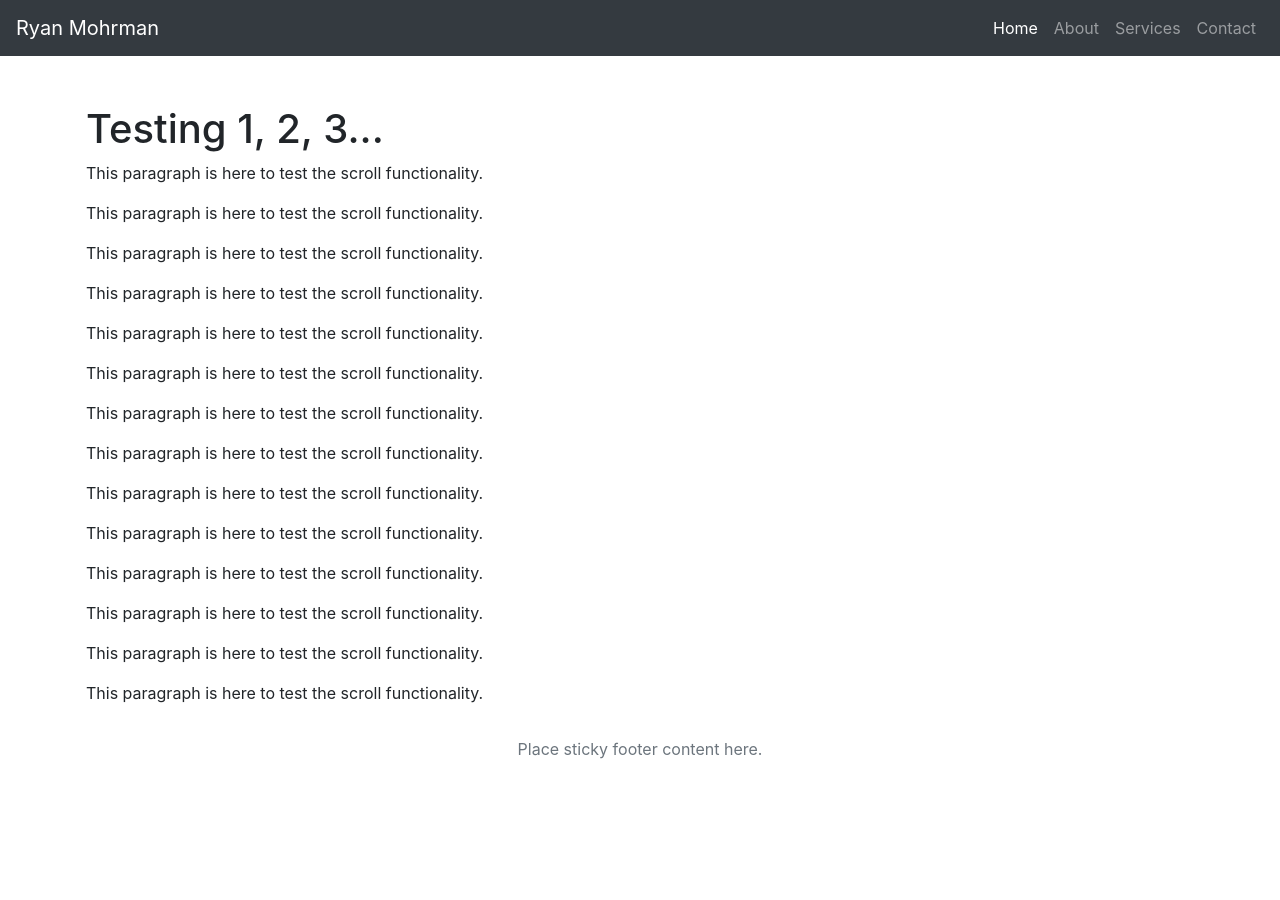
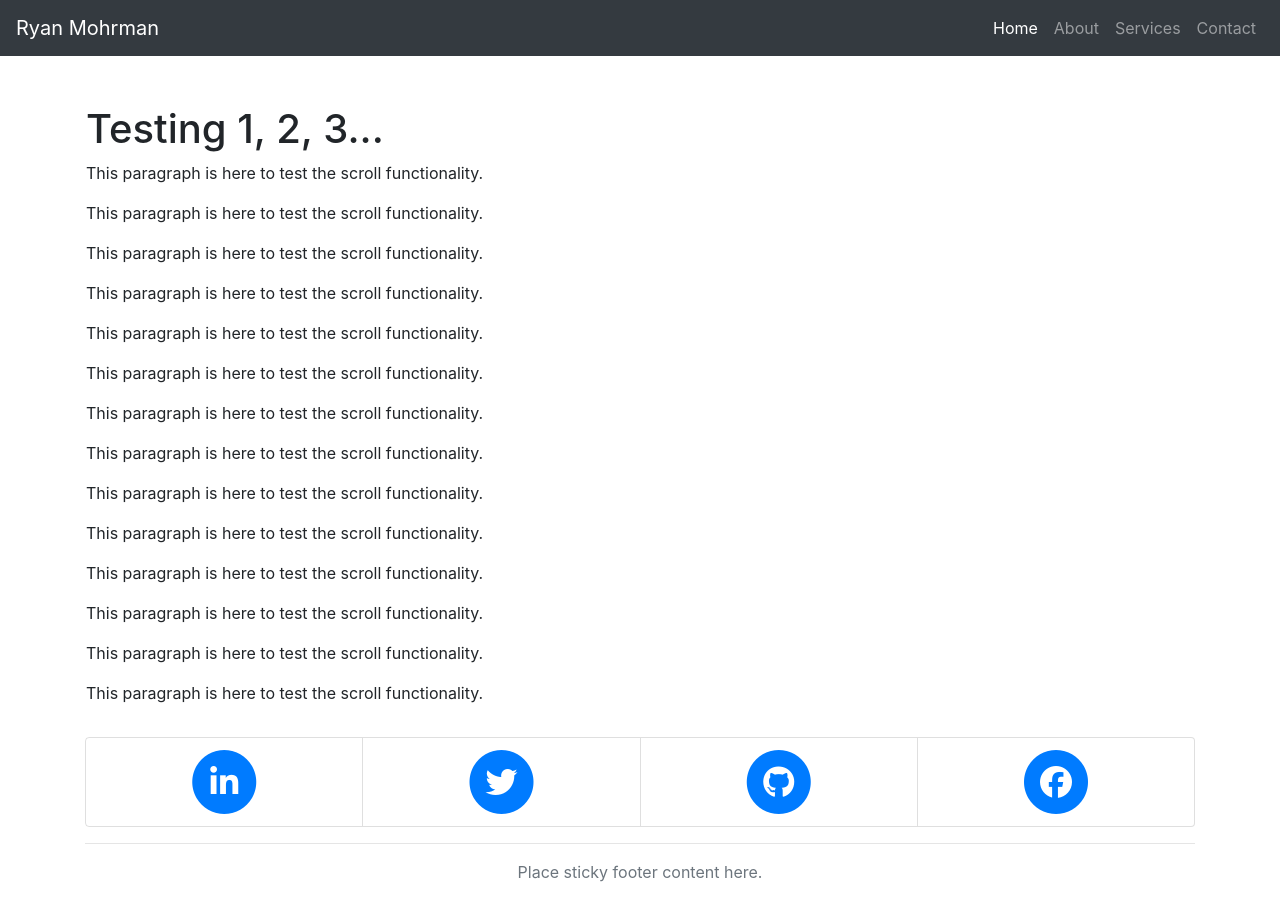
Before and after one commit to rhyn0bytes/ryanmohrman.com, a Jekyll site: the page built from index.html, in a window 1280 px wide and 900 px high, scrolled down 588 px. Built offline with Jekyll 4.4.1, drawn with Linux system fonts in a browser that asks for light colours; nearby versions of some CDN libraries; the list of posts is cut into pages by our own code; before the commit the page ends 1365 px from its top, so only the background shows below that.

Commit message:
started working on footer icons

```diff
--- a/_includes/footer.html
+++ b/_includes/footer.html
@@ -1,5 +1,12 @@
 <footer class="footer mt-auto py-3">
   <div class="container text-center">
+    <ul class="list-group list-group-horizontal-md">
+      <li class="list-group-item flex-fill bg-transparent"><a href="#"><span class="fa-stack fa-2x"><i class="fa fa-circle fa-stack-2x"></i><i class="fab fa-linkedin-in fa-stack-1x fa-inverse"></i></a></li>
+      <li class="list-group-item flex-fill"><a href="#"><span class="fa-stack fa-2x"><i class="fa fa-circle fa-stack-2x"></i><i class="fab fa-twitter fa-stack-1x fa-inverse"></i></a></li>
+      <li class="list-group-item flex-fill"><a href="#"><span class="fa-stack fa-2x"><i class="fa fa-circle fa-stack-2x"></i><i class="fab fa-github fa-stack-1x fa-inverse"></i></a></li>
+      <li class="list-group-item flex-fill"><a href="#"><span class="fa-stack fa-2x"><i class="fa fa-circle fa-stack-2x"></i><i class="fab fa-facebook fa-stack-1x fa-inverse"></i></a></li>
+    </ul>
+    <hr>
     <span class="text-muted">Place sticky footer content here.</span>
   </div>
 </footer>
```
